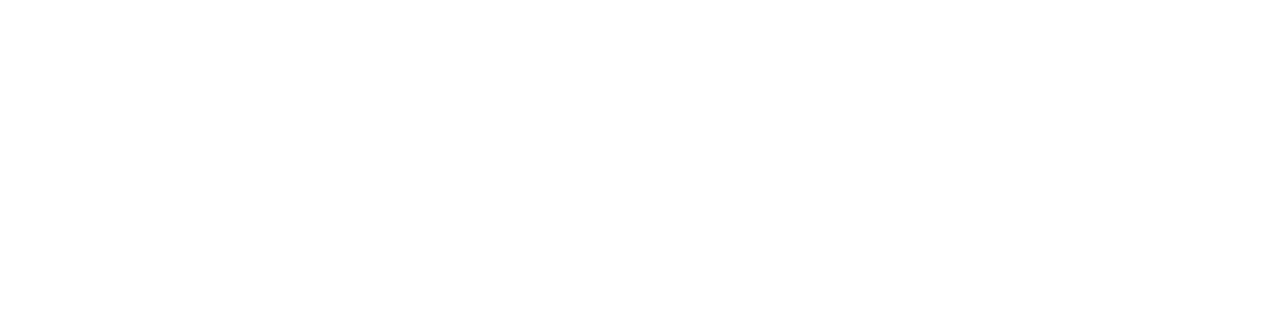
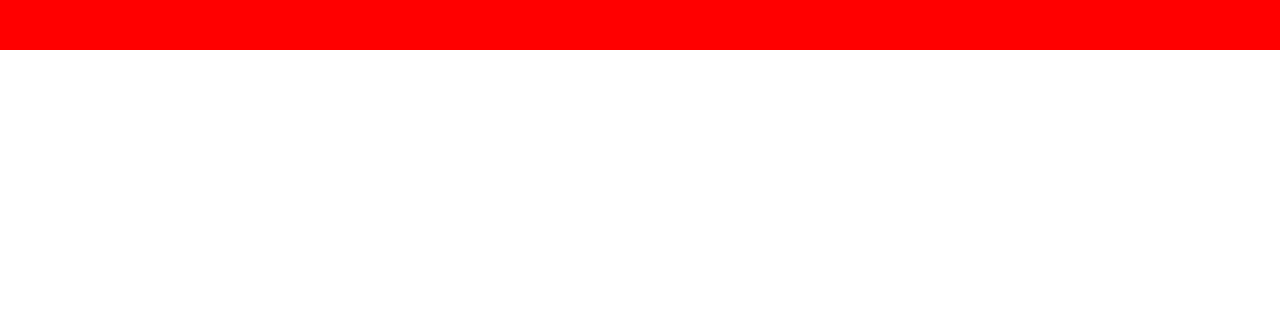
Before and after one commit to jvoh1r/html.2, a plain HTML site: page index.html in a window 1280 px wide. Shown: the top 329 px of the page. Drawn offline with Linux system fonts and the light colour scheme.

Commit message:
Add files via upload

```diff
--- a/index.html
+++ b/index.html
@@ -8,8 +8,10 @@
 </head>
 <body>
 	<div class="banner"></div>
-<h1>PURE CSS SIDEBAR TOGGLE MENU</h1>
-<h1>PURE CSS SIDEBAR TOGGLE MENU</h1>
-<h1>PURE CSS SIDEBAR TOGGLE MENU</h1>
+
+<h1 class="p">PURE CSS SIDEBAR TOGGLE MENU</h1>
+<h1 class="p">PURE CSS SIDEBAR TOGGLE MENU</h1>
+<h1 class="p">PURE CSS SIDEBAR TOGGLE MENU</h1>
+
 </body>
 </html>
--- a/style.css
+++ b/style.css
@@ -1,14 +1,15 @@
-.banner{
-	background-color: red;
-	width: 100px;
-	height: 40;
-	margin-top: 50px;
-}
+
 h1{
 text-align: center;
 font-size: 50px;
 padding: 300px;
 }
 body{
-	margin: auto;
+margin: auto;
 }
+.banner{
+	background-color: red;
+	height: 50px;
+	width: 100%;
+	margin-top: 0%;
+}
```
